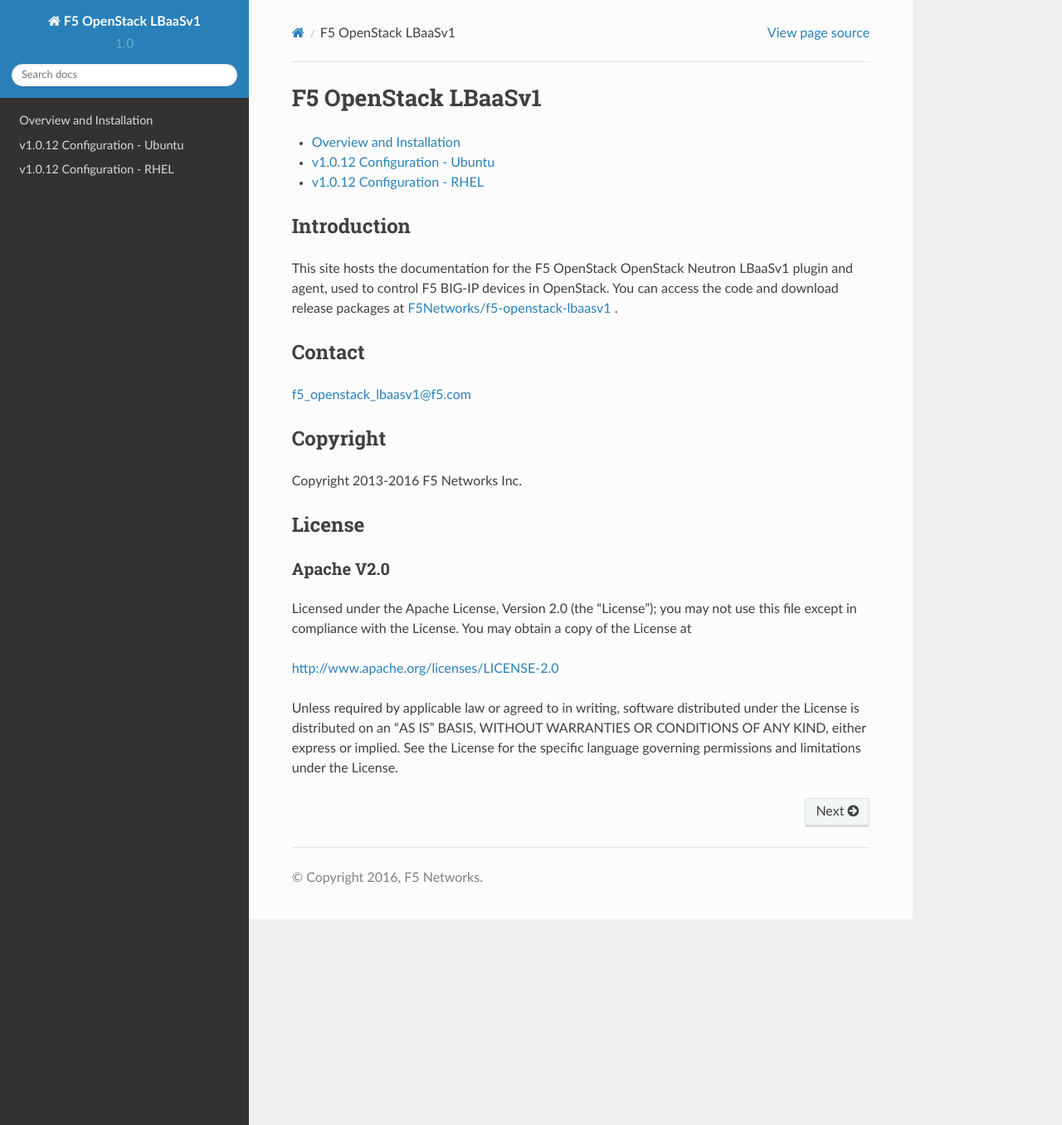
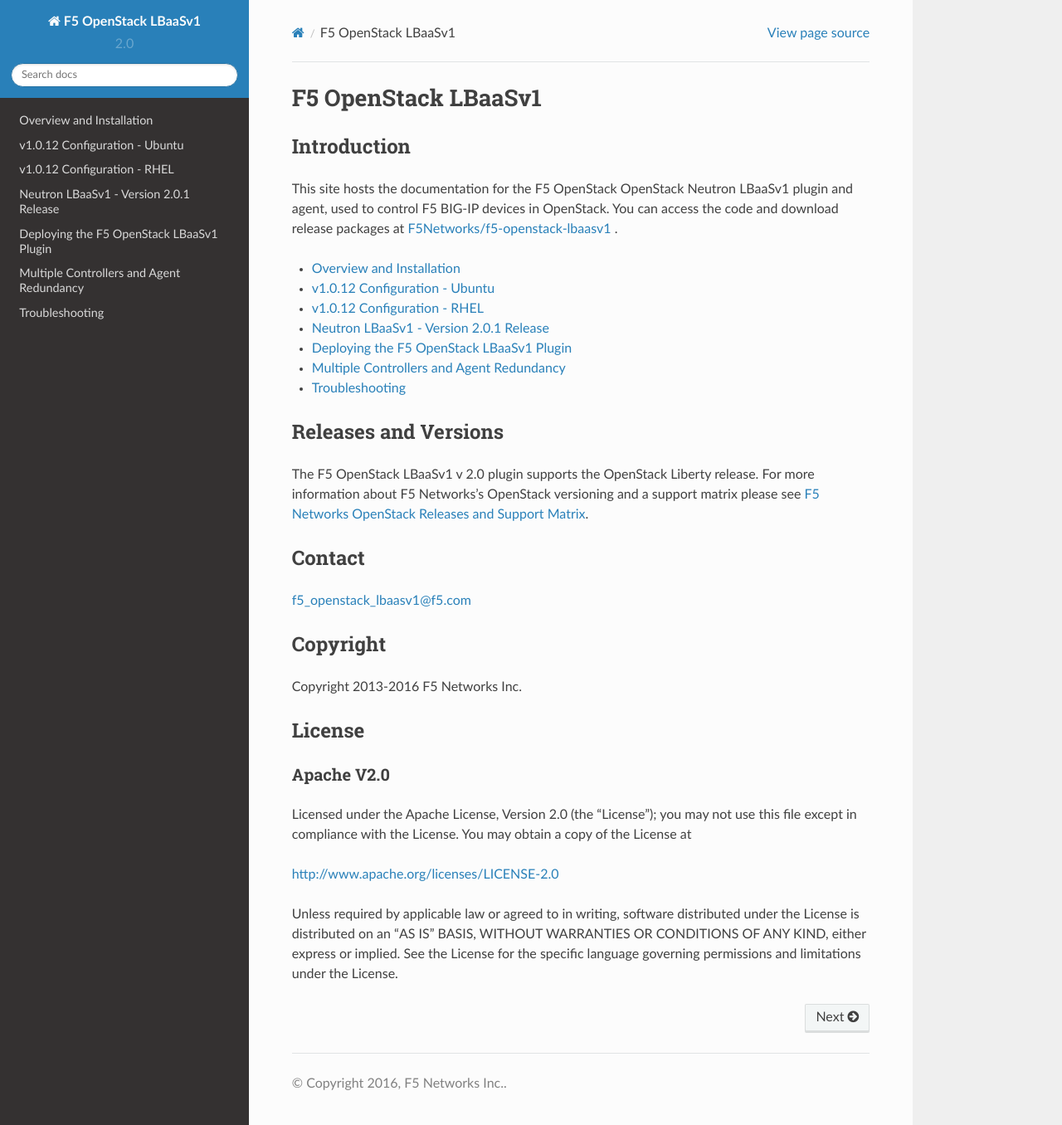
Before and after one commit to F5Networks/f5-openstack-lbaasv1, a Sphinx documentation site: the page built from docs/index.rst, in a window 1280 px wide and 1356 px high. Shown: the whole window at 83% size. Built offline with Sphinx 7.4.7 and the Read the Docs theme 2.0.0, drawn with Linux system fonts in a browser that asks for light colours.

Commit message:
Configs for versioning: - add OpenStack release version variable config to conf.py; update release and version info for Liberty - add Releases and Versions section to index.rst

```diff
--- a/docs/conf.py
+++ b/docs/conf.py
@@ -52,7 +52,7 @@
 
 # General information about the project.
 project = u'F5 OpenStack LBaaSv1'
-copyright = u'2016, F5 Networks'
+copyright = u'2016, F5 Networks Inc.'
 author = u'F5 Networks'
 
 # The version info for the project you're documenting, acts as replacement for
@@ -60,9 +60,15 @@
 # built documents.
 #
 # The short X.Y version.
-version = u'1.0'
+version = u'2.0'
 # The full version, including alpha/beta/rc tags.
-release = u'1.0.12'
+release = u'2.0.1'
+
+# OpenStack release
+openstack_release = "Liberty"
+rst_epilog = """
+.. |openstack| replace:: {0}
+""".format(openstack_release)
 
 # The language for content autogenerated by Sphinx. Refer to documentation
 # for a list of supported languages.
--- a/docs/index.rst
+++ b/docs/index.rst
@@ -4,7 +4,12 @@
    contain the root `toctree` directive.
 
 F5 OpenStack LBaaSv1
-================================================
+====================
+
+Introduction
+------------
+
+This site hosts the documentation for the F5 OpenStack OpenStack Neutron LBaaSv1 plugin and agent, used to control F5 BIG-IP devices in OpenStack. You can access the code and download release packages at `F5Networks/f5-openstack-lbaasv1 <https://github.com/F5Networks/f5-openstack-lbaasv1>`__ .
 
 .. toctree::
    :maxdepth: 1
@@ -12,11 +17,13 @@
    release_readme.rst
    release_deb.rst
    release_rpm.rst
+   f5-oslbaasv1-readme.rst
 
-Introduction
-------------
+Releases and Versions
+---------------------
 
-This site hosts the documentation for the F5 OpenStack OpenStack Neutron LBaaSv1 plugin and agent, used to control F5 BIG-IP devices in OpenStack. You can access the code and download release packages at `F5Networks/f5-openstack-lbaasv1 <https://github.com/F5Networks/f5-openstack-lbaasv1>`__ .
+The F5 OpenStack LBaaSv1 v |version| plugin supports the OpenStack |openstack| release. For more information about F5 Networks's OpenStack versioning and a support matrix please see
+`F5 Networks OpenStack Releases and Support Matrix <http://f5networks.github.io/f5-openstack-docs/releases_and_versioning/>`__.
 
 
 Contact
```
